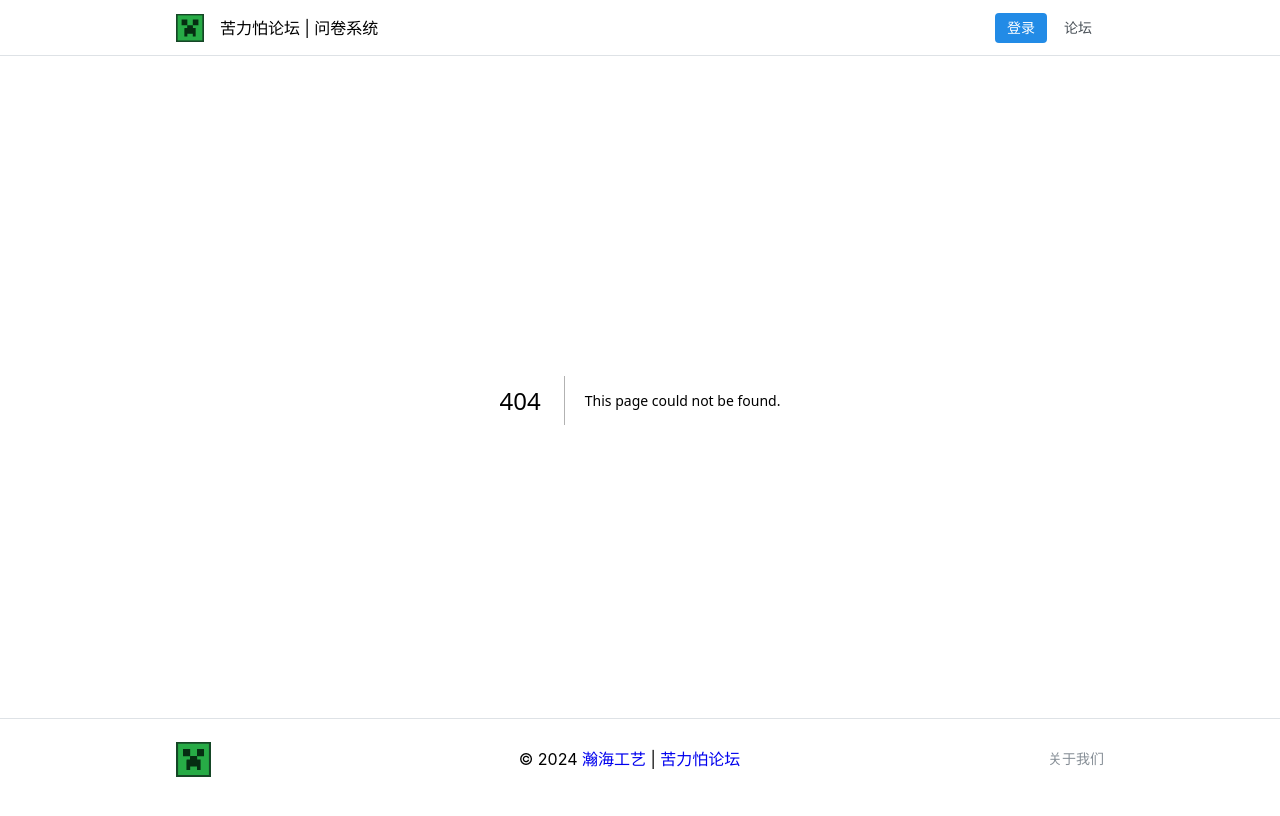
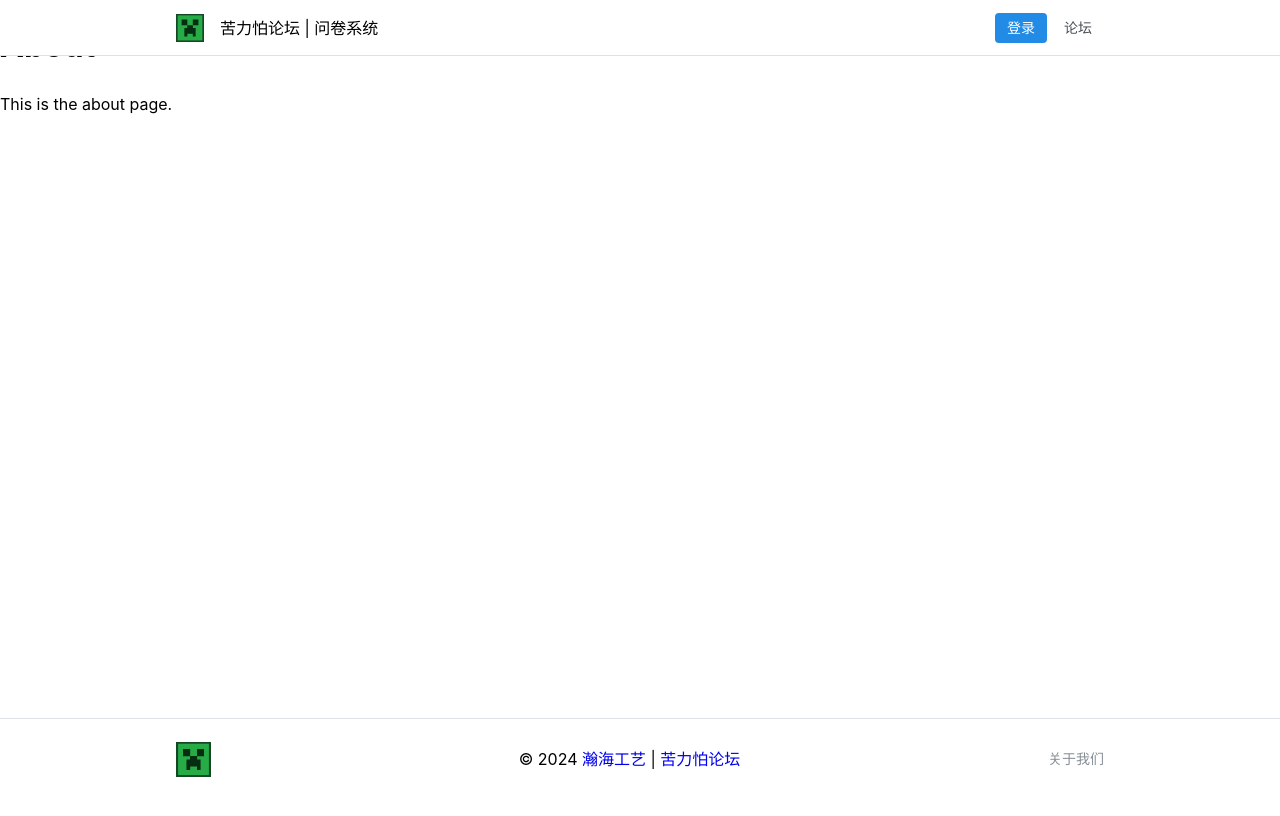
Before and after one commit to TeamVastsea/klpbbs_survey_frontend, a Next.js app: page /about in a window 1280 px wide. Before the commit this address had no page. Shown: the top 816 px of the page. Built offline with nearby package versions, Linux system fonts and the light colour scheme.

Commit message:
feat: init about page

```diff
--- /dev/null
+++ b/app/about/page.tsx
@@ -0,0 +1,8 @@
+export default function AboutPage() {
+    return (
+        <div>
+            <h1>About</h1>
+            <p>This is the about page.</p>
+        </div>
+    );
+}
```
